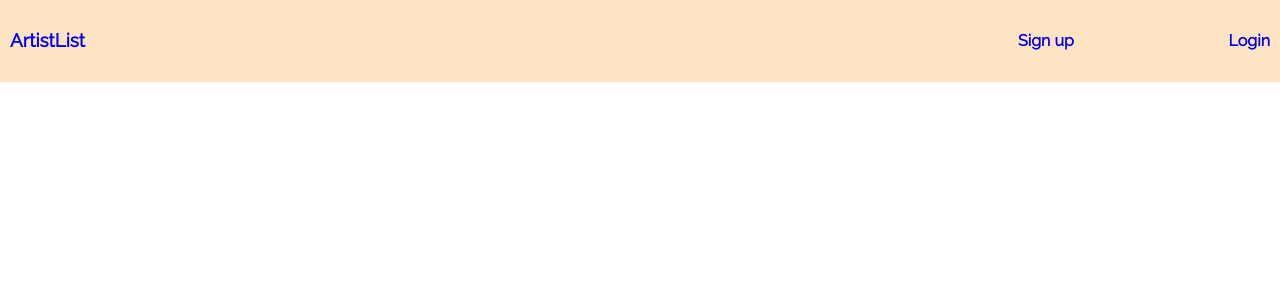
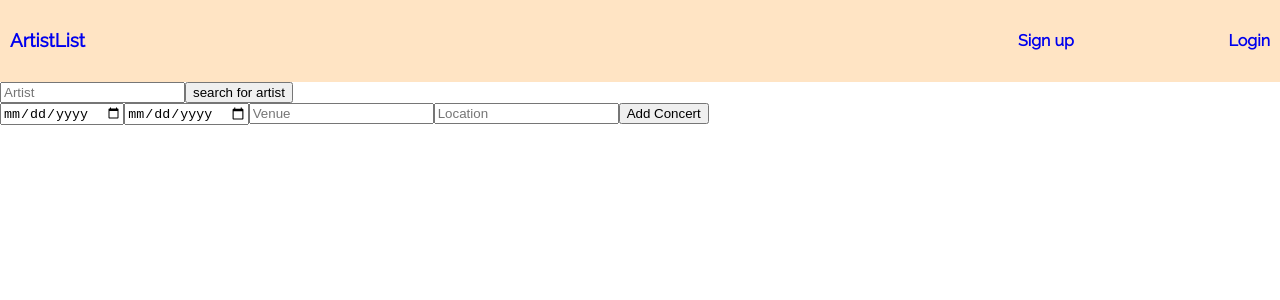
Before and after one commit to SimonevandenHam/ArtistList-client, a React (Create React App) app: page /addartist in a window 1280 px wide. Shown: the top 300 px of the page. Built offline with nearby package versions, Linux system fonts and the light colour scheme.

Commit message:
made a action and reducer for the add concert form

```diff
--- a/src/App.js
+++ b/src/App.js
@@ -6,6 +6,7 @@ import SignUpHereContainer from "./components/Home/SignUpHereContainer";
 import SignUpFormContainer from "./components/SingUp/SignUpFormContainer";
 import LoginFormContainer from "./components/Login/LoginFormContainer";
 import ArtistListContainer from "./components/ArtistList/ArtistListContainer";
+import AddConcertFormContainer from "./components/AddConcert/AddConcertFormContainer";
 
 import "./styles/generalStyle.css";
 
@@ -21,6 +22,7 @@ class App extends React.Component {
           <Route exact path="/signup" component={SignUpFormContainer} />
           <Route exact path="/login" component={LoginFormContainer} />
           <Route exact path="/myartistlist" component={ArtistListContainer} />
+          <Route exact path="/addartist" component={AddConcertFormContainer} />
         </div>
       </div>
     );
--- /dev/null
+++ b/src/components/AddConcert/AddConcertFormContainer.js
@@ -0,0 +1,51 @@
+import React from "react";
+import { connect } from "react-redux";
+import { Redirect } from "react-router-dom";
+
+import AddConcertInfoForm from "./AddConcertInfoForm";
+import SearchArtistForm from "./SearchArtistForm";
+import { userLogin } from "../../store/login/action";
+
+class AddConcertFormContainer extends React.Component {
+  state = {
+    artist: "",
+    startDate: "",
+    endDate: "",
+    venue: "",
+    location: ""
+  };
+
+  onSubmit = event => {
+    event.preventDefault();
+    console.log(this.state);
+  };
+
+  onChange = event => {
+    this.setState({
+      [event.target.name]: event.target.value
+    });
+  };
+
+  render() {
+    // console.log("LOGIN?", this.props.login);
+    // if (this.props.login !== "") {
+    //   return <Redirect to="/myartistlist" />;
+    // } else {
+    return (
+      <div>
+        <SearchArtistForm />
+        <AddConcertInfoForm
+          onSubmit={this.onSubmit}
+          onChange={this.onChange}
+          values={this.state}
+        />
+      </div>
+    );
+  }
+}
+
+// const mapStateToProps = state => ({
+//   login: state.login
+// });
+
+export default connect(null, { userLogin })(AddConcertFormContainer);
--- a/src/components/AddConcert/AddConcertInfoForm.js
+++ b/src/components/AddConcert/AddConcertInfoForm.js
@@ -1,13 +1,10 @@
 import React from "react";
-
-import AddArtistForm from "./AddArtistForm";
 
 export default class AddConcertInfoForm extends React.Component {
   render() {
     return (
       <div>
         <form onSubmit={this.props.onSubmit}>
-          <AddArtistForm />
           <input
             onChange={this.props.onChange}
             required="required"
@@ -41,7 +38,7 @@ export default class AddConcertInfoForm extends React.Component {
             value={this.props.values.password}
           ></input>
 
-          <button type="submit">Login</button>
+          <button type="submit">Add Concert</button>
         </form>
       </div>
     );
--- /dev/null
+++ b/src/components/AddConcert/SearchArtistForm.js
@@ -0,0 +1,44 @@
+import React from "react";
+import { connect } from "react-redux";
+
+import { searchArtistResult } from "../../store/addConcert/action";
+
+class SearchArtistForm extends React.Component {
+  state = {
+    artist: null
+  };
+
+  onSubmit = event => {
+    event.preventDefault();
+    console.log("ARTIST STATE", this.state);
+    this.props.searchArtistResult(this.state.artist);
+  };
+
+  onChange = event => {
+    this.setState({
+      [event.target.name]: event.target.value
+    });
+  };
+
+  render() {
+    console.log("props artist", this.searchResult);
+    return (
+      <div>
+        <form onSubmit={this.onSubmit}>
+          <input
+            onChange={this.onChange}
+            type="text"
+            required="required"
+            name="artist"
+            placeholder="Artist"
+            value={this.state.artist}
+          ></input>
+
+          <button type="submit">search for artist</button>
+        </form>
+      </div>
+    );
+  }
+}
+
+export default connect(null, { searchArtistResult })(SearchArtistForm);
--- /dev/null
+++ b/src/store/addConcert/action.js
@@ -0,0 +1,22 @@
+import request from "superagent";
+
+const baseUrl = "http://localhost:4000";
+
+export const SEARCH_ARTIST = "SEARCH_ARTIST";
+
+function searchArtist(payload) {
+  return {
+    type: SEARCH_ARTIST,
+    payload
+  };
+}
+
+export const searchArtistResult = artist => (dispatch, getState) => {
+  request
+    .get(`${baseUrl}/spotify/${artist}`)
+    .then(response => {
+      console.log(response.body);
+      dispatch(searchArtist(response));
+    })
+    .catch(console.error);
+};
--- /dev/null
+++ b/src/store/addConcert/reducer.js
@@ -0,0 +1,10 @@
+import { SEARCH_ARTIST } from "./action";
+
+export default function(state = "", action = {}) {
+  switch (action.type) {
+    case SEARCH_ARTIST:
+      return action.payload;
+    default:
+      return state;
+  }
+}
--- a/src/store/rootReducer.js
+++ b/src/store/rootReducer.js
@@ -1,7 +1,8 @@
 import { combineReducers } from "redux";
 import signup from "./signUp/reducer";
 import login from "./login/reducer";
+import artistSearchResults from "./addConcert/reducer";
 
-const rootReducer = combineReducers({ signup, login });
+const rootReducer = combineReducers({ signup, login, artistSearchResults });
 
 export default rootReducer;
```
Also changed, not shown: src/components/AddConcert/AddArtistForm.js (deleted, +0 -22 lines), src/components/AddConcert/FormContainer.js (deleted).
